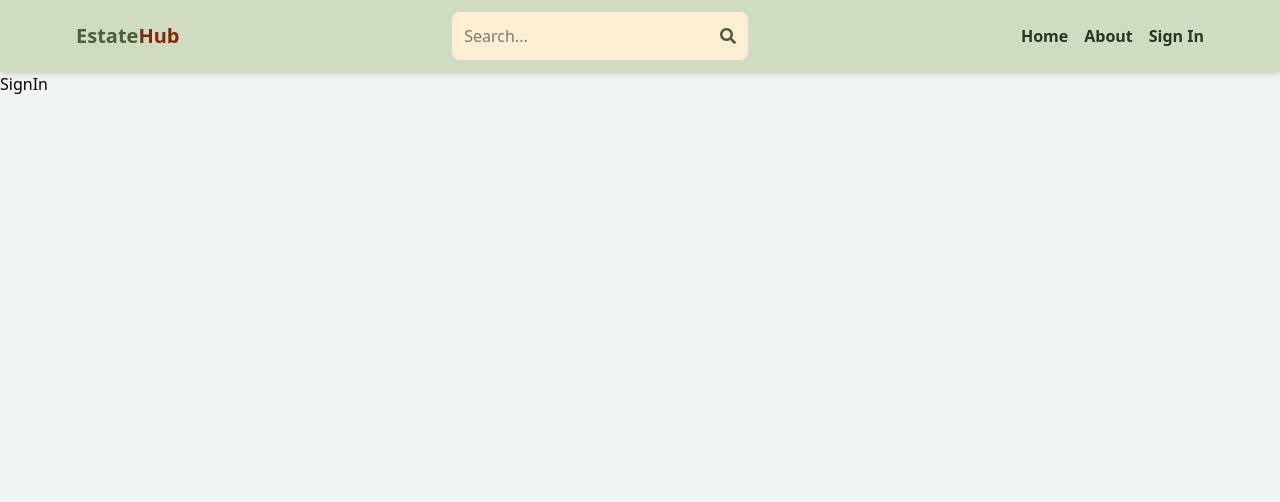
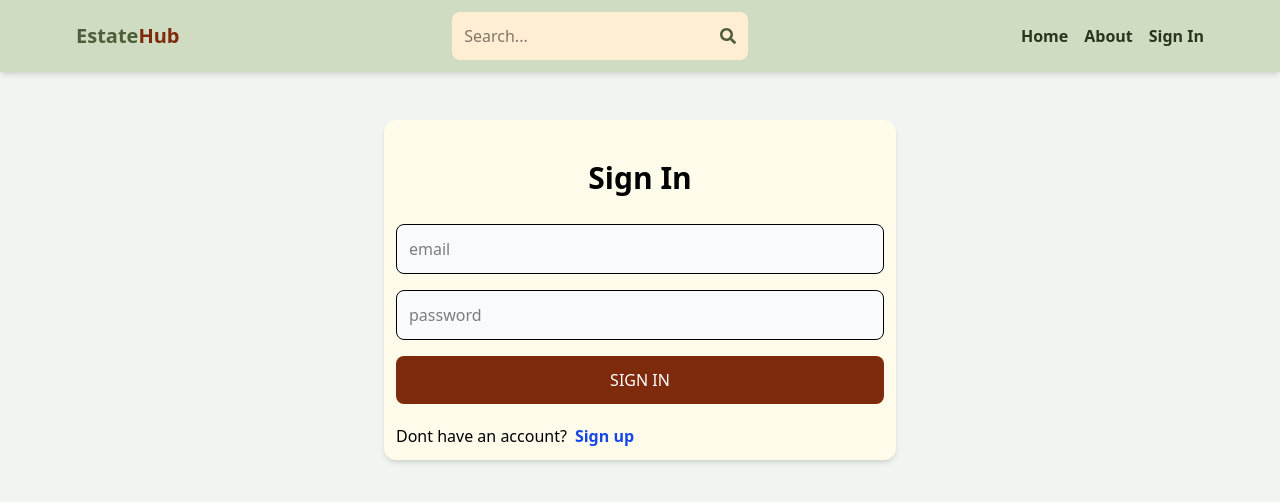
Before and after one commit to Sneha-Singh2/estateHub-mern, a React (Vite) app in the folder client/: page /sign-in in a window 1280 px wide. Shown: the top 502 px of the page. Built offline with nearby package versions, Linux system fonts and the light colour scheme.

Commit message:
complete sign in page functionality

```diff
--- a/client/src/pages/SignIn.jsx
+++ b/client/src/pages/SignIn.jsx
@@ -1,7 +1,67 @@
-import React from 'react'
+import { useState } from "react";
+import { Link, useNavigate } from "react-router-dom";
+
 
 export default function SignIn() {
+  const [formData, setFormData] = useState({});
+  const [error, setError] = useState(null);
+  const [loading, setLoading] = useState(false);
+  const navigate = useNavigate();
+
+  const handleChange = (e) => {
+    setFormData(
+      {
+        ...formData,
+        [e.target.id]: e.target.value,
+      }
+    )
+  };
+  const handleSubmit = async(e) => {
+    e.preventDefault();
+    try {
+      setLoading(true);
+      const res = await fetch('/api/auth/signin',
+        {
+          method: 'POST',
+          headers: {
+            'Content-type': 'application/json',
+          },
+          body: JSON.stringify(formData),
+        });
+        const data = await res.json();
+        if (data.success === false){
+          setLoading(false);
+          setError(data.message);
+          return;
+        }
+        setLoading(false);
+        setError(null);
+        navigate('/');
+    } catch (error) {
+          setLoading(false);
+          setError(data.message);
+    }
+
+  };
+
   return (
-    <div>SignIn</div>
+    <div className='p-3 max-w-lg mx-auto mt-12 rounded-xl shadow-md bg-amber-50'>
+      <h1 className='text-3xl text-center font-semibold my-7'>Sign In</h1>
+      <form onSubmit={handleSubmit} className='flex flex-col gap-4'>
+        <input type="email" placeholder='email'
+        className='border p-3 rounded-lg bg-gray-50' id='email' onChange={handleChange}/>
+        <input type="password" placeholder='password'
+        className='border p-3 rounded-lg bg-gray-50' id='password' onChange={handleChange}/>
+        <button disabled={loading} className='bg-orange-900 text-white p-3
+        rounded-lg uppercase hover:opacity-95 disabled:opacity-80'>{loading ? 'Loading...' : 'Sign In'}</button>
+      </form>
+      <div className="flex gap-2 mt-5">
+        <p>Dont have an account?</p>
+        <Link to={"/sign-up"}>
+          <span className="text-blue-700 font-semibold">Sign up</span>
+        </Link>
+      </div>
+      {error && <p className="text-red-500 mt -5">{error}</p>}
+    </div>
   )
 }
```
